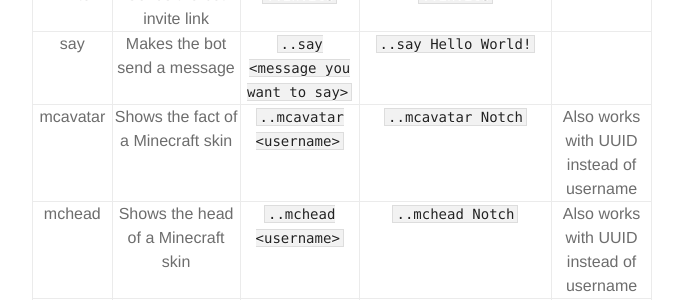
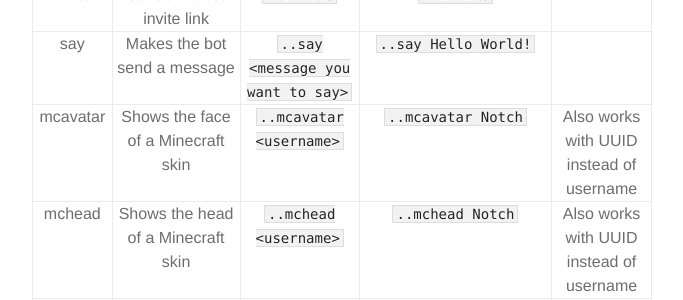
Before and after one commit to DaMatrix/damatrix.github.io, a Jekyll site: the page built from porkbot.md, in a window 1280 px wide. Shown: the part 555-855 px from the top of the page, without its empty margins (298-981 px from the left). Built offline with Jekyll 4.4.1, drawn with Linux system fonts in a browser that asks for light colours; some web fonts are replaced; our own code applies the rules of GitHub Pages for plain Markdown files.

Commit message:
oops spelling error

```diff
--- a/porkbot.md
+++ b/porkbot.md
@@ -14,7 +14,7 @@ A Discord bot
 | help         | Sends a link to this page                                            | `..help`                                | `..help`                                                 |                                          |
 | invite       | Sends the bot invite link                                            | `..invite`                              | `..invite`                                               |                                          |
 | say          | Makes the bot send a message                                         | `..say <message you want to say>`       | `..say Hello World!`                                     |                                          |
-| mcavatar     | Shows the fact of a Minecraft skin                                   | `..mcavatar <username>`                 | `..mcavatar Notch`                                       | Also works with UUID instead of username |
+| mcavatar     | Shows the face of a Minecraft skin                                   | `..mcavatar <username>`                 | `..mcavatar Notch`                                       | Also works with UUID instead of username |
 | mchead       | Shows the head of a Minecraft skin                                   | `..mchead <username>`                   | `..mchead Notch`                                         | Also works with UUID instead of username |
 | mcskin       | Shows a Minecraft skin                                               | `..mcskin <username>`                   | `..mcskin Notch`                                         | Also works with UUID instead of username |
 | mcping       | Pings a Minecraft server and gets some info about it                 | `..mcping <ip>` OR `..mcping <ip:port>` | `..mcping 2b2t.org` OR `..mcping 2b2t.org:25565`         |                                          |
```
